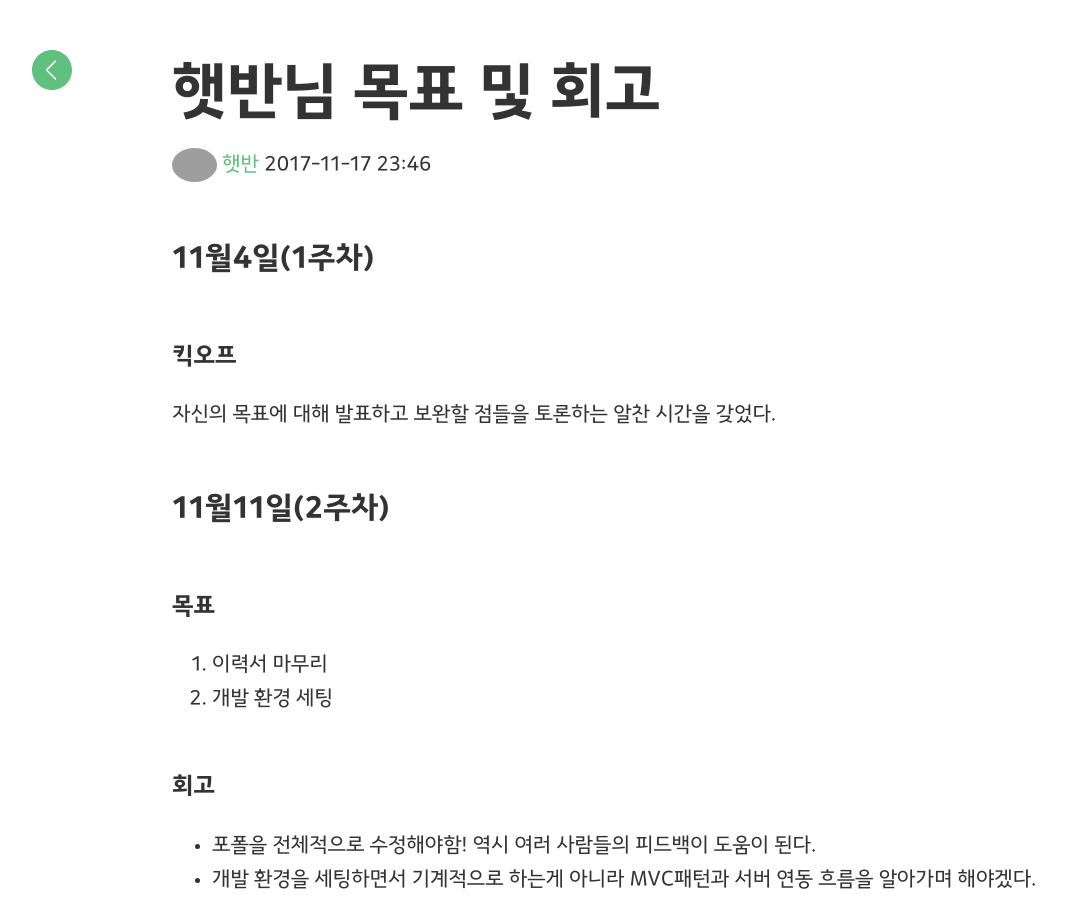
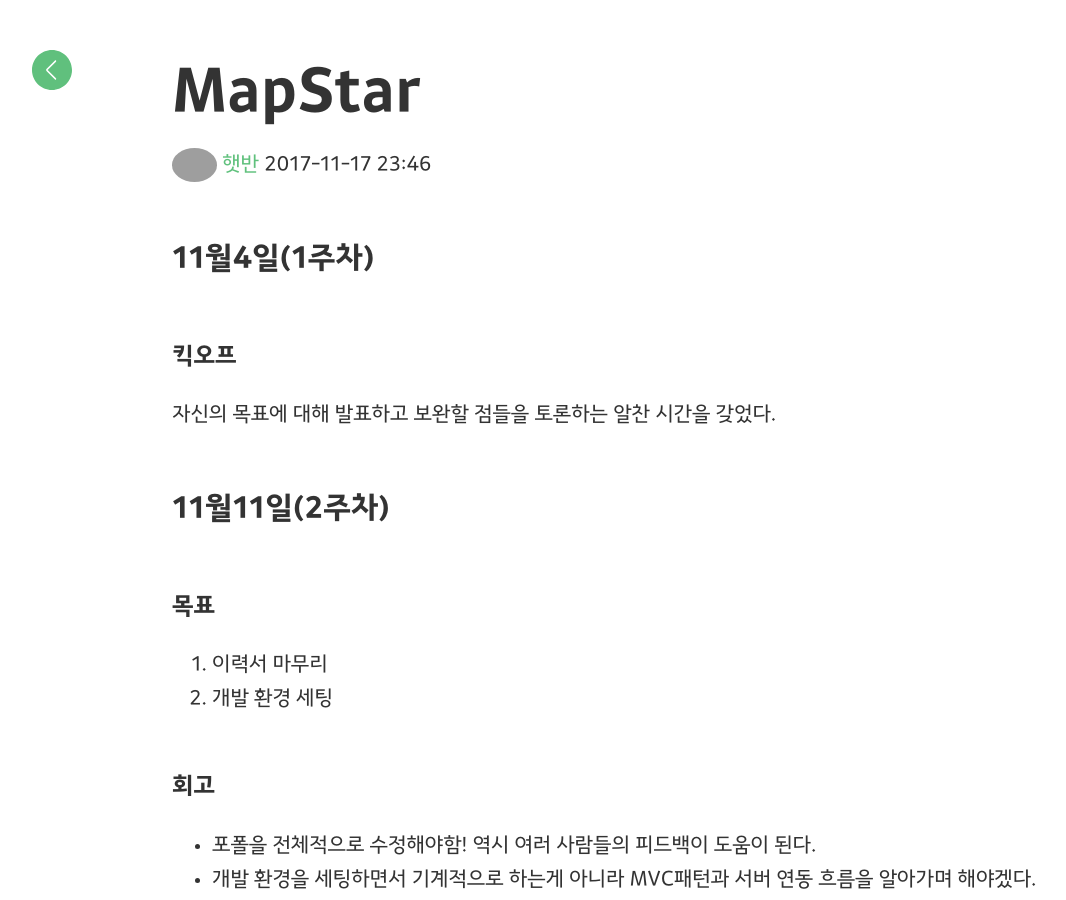
Before and after one commit to yeogaemogaco/retrospective-2nd, a Jekyll site: the page built from _posts/2017-11-04-sumsum27.md, in a window 1280 px wide and 900 px high. Shown: the whole window, without its empty margins (18-1084 px from the left). Built offline with Jekyll 4.4.1, drawn with Linux system fonts in a browser that asks for light colours.

```diff
--- a/_posts/2017-11-04-sumsum27.md
+++ b/_posts/2017-11-04-sumsum27.md
@@ -1,6 +1,6 @@
 ---
 layout: post
-title: "햇반님 목표 및 회고"
+title: "MapStar"
 author:
   github: sumsum27
   name: "햇반"
```
